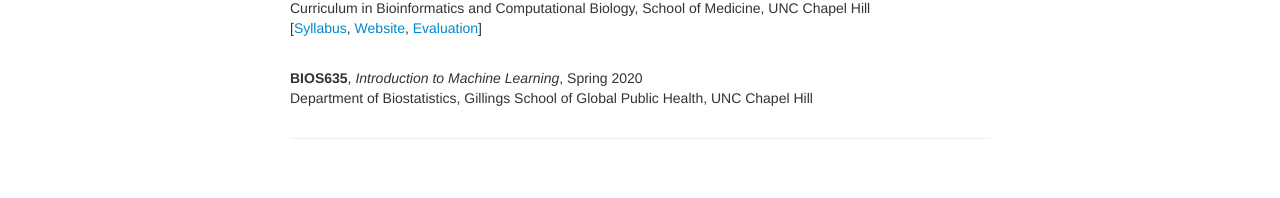
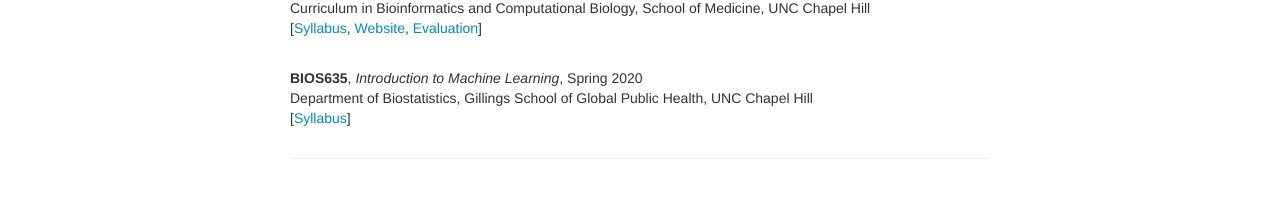
Before and after one commit to yuchaojiang/yuchaojiang.github.io, a Jekyll site: the page built from pages/teaching.md, in a window 1280 px wide. Shown: the part 284-482 px from the top of the page. Built offline with Jekyll 4.4.1, drawn with Linux system fonts in a browser that asks for light colours.

Commit message:
Update teaching.md

```diff
--- a/pages/teaching.md
+++ b/pages/teaching.md
@@ -23,4 +23,5 @@ Curriculum in Bioinformatics and Computational Biology, School of Medicine, UNC
 <div class="cv">
   <b>BIOS635</b>, <i>Introduction to Machine Learning</i>, Spring 2020 <br/>
 Department of Biostatistics, Gillings School of Global Public Health, UNC Chapel Hill <br/>
+[<a href="https://www.dropbox.com/s/o7bu8kg1lcv74tc/BIOS%20635_Intro%20Machine%20Learning_Syllabus_v1.pdf?dl=0" title="Syllabus BIOS635">Syllabus</a>]
 </div>
```
